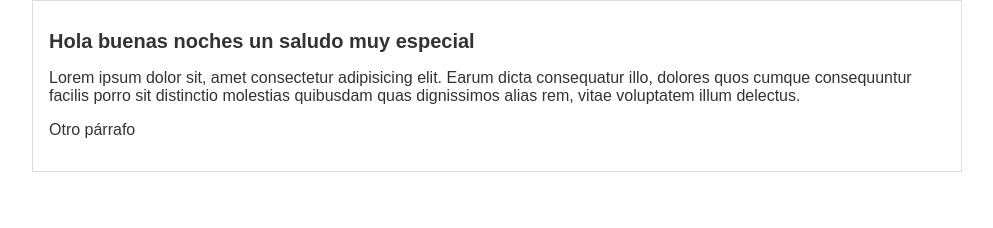
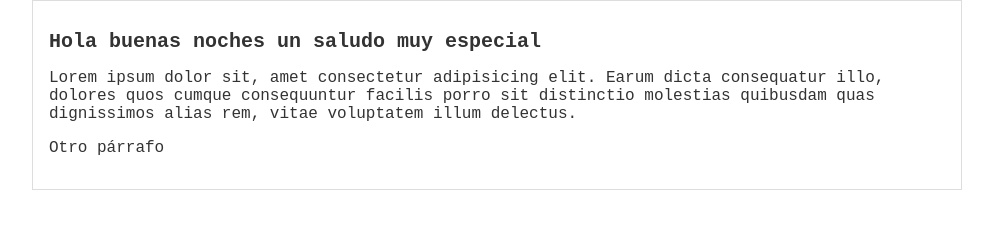
Before and after one commit to wilfredoha/platzi, a plain HTML site: page index.html in a window 1280 px wide. Shown: the whole page, without its empty margins (143-1136 px from the left). Drawn offline with Linux system fonts and the light colour scheme.

Commit message:
cambio en tipo de letra y contenido master

```diff
--- a/css/estilos.css
+++ b/css/estilos.css
@@ -1,6 +1,6 @@
 body{
     text-align: center;
-    font-family: "Arial";
+    font-family: 'Courier New', Courier, monospace;
     color:#333;
     font-size: 16px;
     margin: 0;
```
